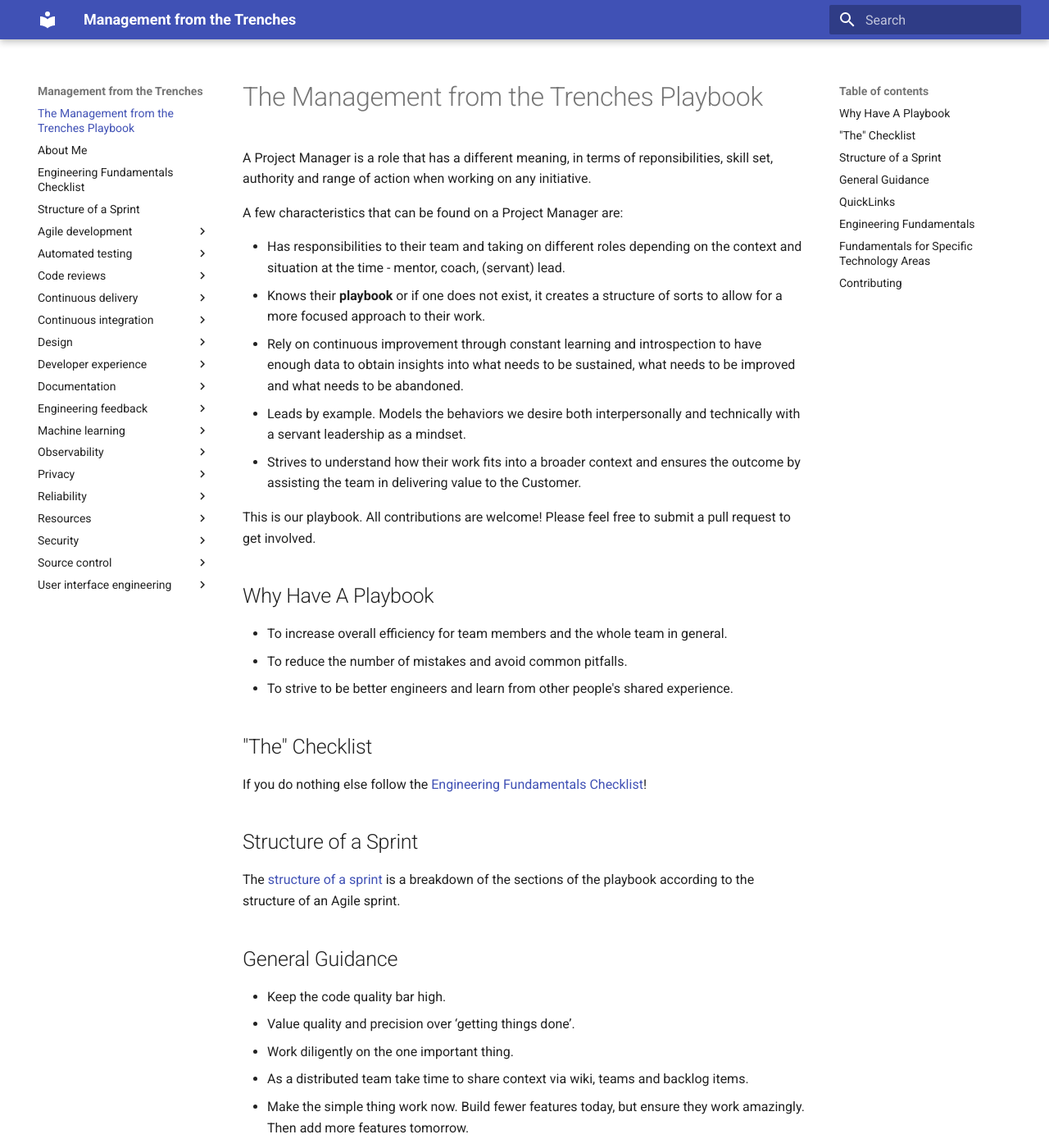
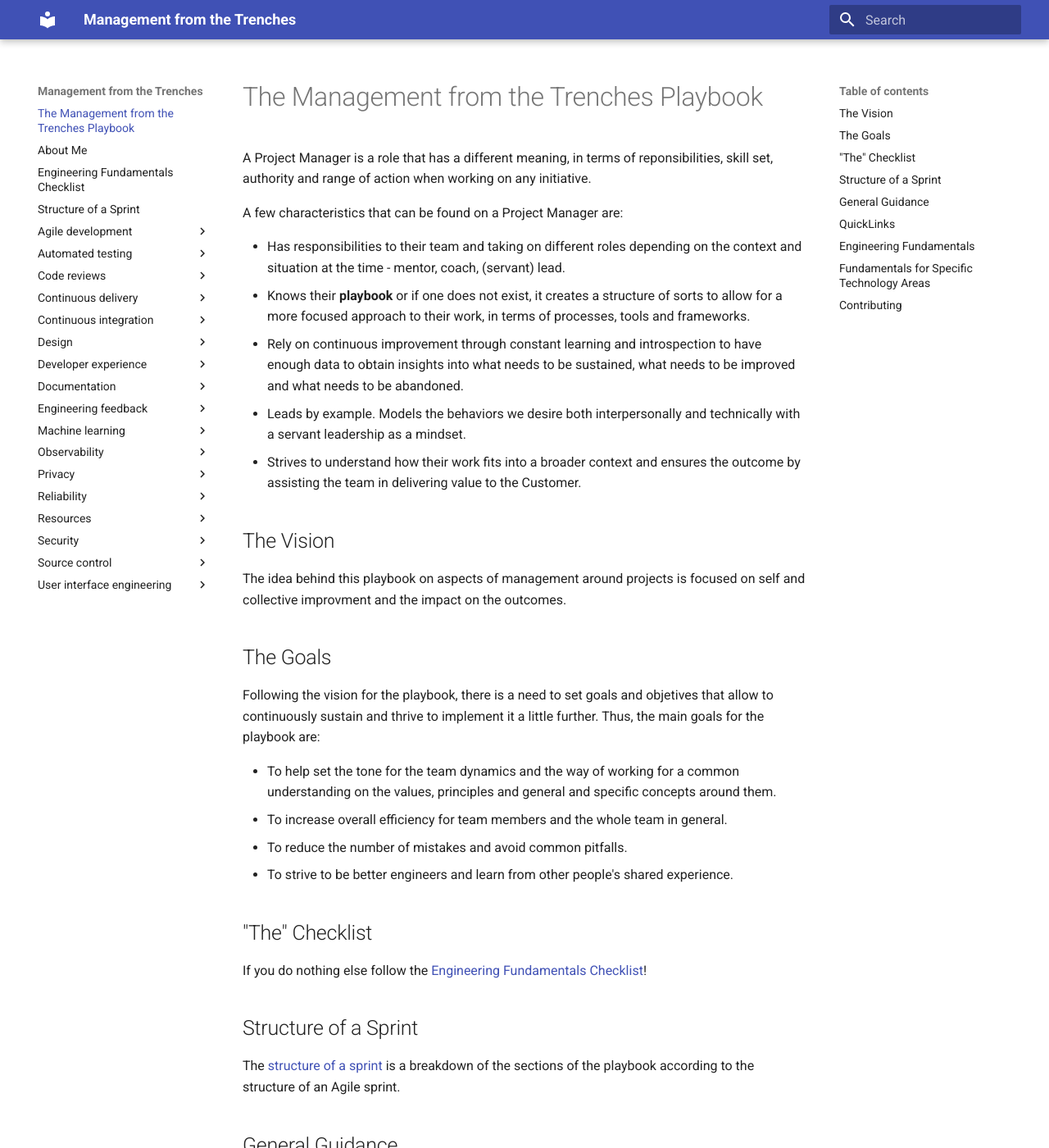
Before and after one commit to bmhash/bmhash.github.io, an MkDocs documentation site: the page built from docs/index.md, in a window 1280 px wide and 1400 px high. Shown: the whole window at 82% size. Built offline with MkDocs 1.6.1 and Material for MkDocs 9.7.7, drawn with Linux system fonts in a browser that asks for light colours.

Commit message:
update index

```diff
--- a/docs/index.md
+++ b/docs/index.md
@@ -5,18 +5,26 @@ A Project Manager is a role that has a different meaning, in terms of reponsibil
 A few characteristics that can be found on a Project Manager are:
 
 * Has responsibilities to their team and taking on different roles depending on the context and situation at the time - mentor, coach, (servant) lead.
-* Knows their **playbook** or if one does not exist, it creates a structure of sorts to allow for a more focused approach to their work.
+* Knows their **playbook** or if one does not exist, it creates a structure of sorts to allow for a more focused approach to their work, in terms of processes, tools and frameworks.
 * Rely on continuous improvement through constant learning and introspection to have enough data to obtain insights into what needs to be sustained, what needs to be improved and what needs to be abandoned.
 * Leads by example. Models the behaviors we desire both interpersonally and technically with a servant leadership as a mindset.
 * Strives to understand how their work fits into a broader context and ensures the outcome by assisting the team in delivering value to the Customer.
 
-This is our playbook. All contributions are welcome! Please feel free to submit a pull request to get involved.
 
-## Why Have A Playbook
+## The Vision
 
+The idea behind this playbook on aspects of management around projects is focused on self and collective improvment and the impact on the outcomes.
+
+
+## The Goals
+
+Following the vision for the playbook, there is a need to set goals and objetives that allow to continuously sustain and thrive to implement it a little further. Thus, the main goals for the playbook are:
+
+* To help set the tone for the team dynamics and the way of working for a common understanding on the values, principles and general and specific concepts around them.
 * To increase overall efficiency for team members and the whole team in general.
 * To reduce the number of mistakes and avoid common pitfalls.
 * To strive to be better engineers and learn from other people's shared experience.
+
 
 ## "The" Checklist
 
```
